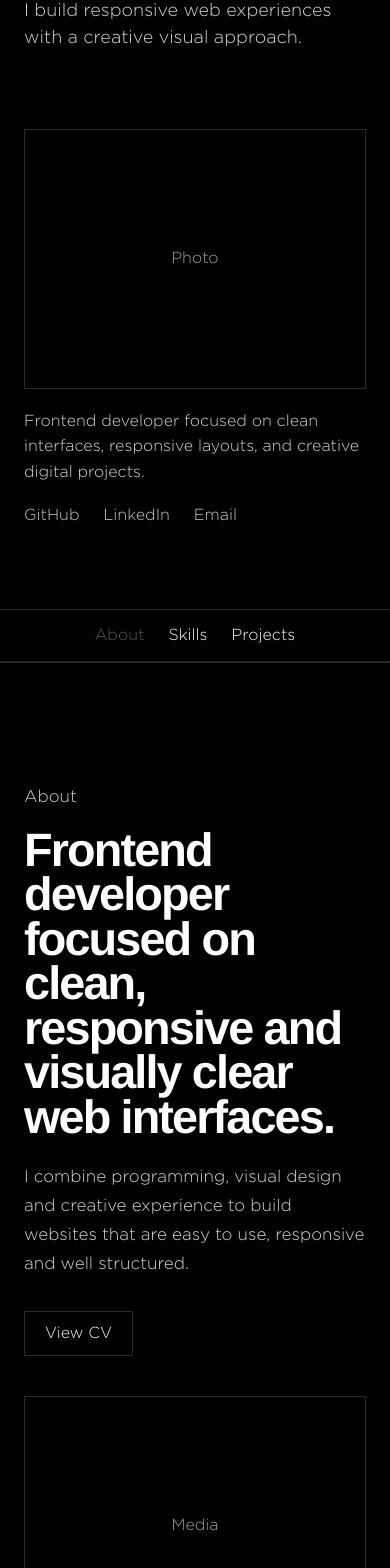
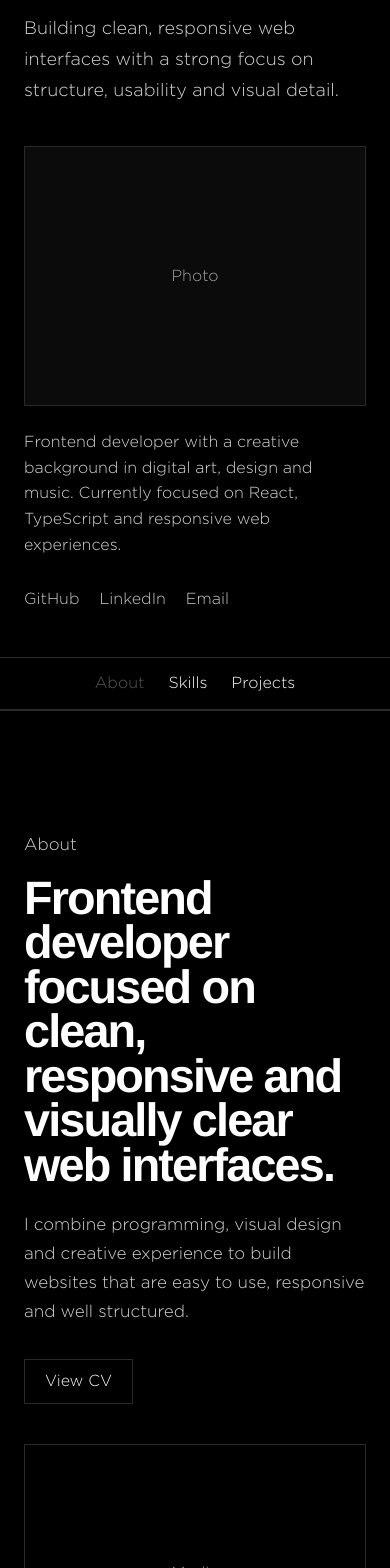
Before and after one commit to OscarAlmaraz350/developer-portfolio, a React (Vite) app: page / in a window 390 px wide. Shown: the part 235-1803 px from the top of the page. Built offline with nearby package versions, Linux system fonts and the light colour scheme.

Commit message:
Refine hero content and layout

```diff
--- a/src/App.tsx
+++ b/src/App.tsx
@@ -4,21 +4,32 @@ import About from "./components/About";
 import Skills from "./components/Skills";
 import Projects from "./components/Projects";
 import Footer from "./components/Footer";
-import PageControls from './components/PageControls'
+import PageControls from "./components/PageControls";
+import RevealOnScroll from "./components/RevealOnScroll";
 
 function App() {
   return (
     <>
       <Hero />
+
       <Navbar />
+
       <main>
-        <About />
-        <Skills />
-        <Projects />
-        <PageControls/>
+        <RevealOnScroll>
+          <About />
+        </RevealOnScroll>
+
+        <RevealOnScroll>
+          <Skills />
+        </RevealOnScroll>
+
+        <RevealOnScroll>
+          <Projects />
+        </RevealOnScroll>
       </main>
 
       <Footer />
+      <PageControls />
     </>
   );
 }
--- a/src/components/Hero.tsx
+++ b/src/components/Hero.tsx
@@ -10,9 +10,12 @@ function Hero() {
 
         <div className="hero-content">
           <div className="hero-main">
+
             <h1>Oscar Almaraz</h1>
+
             <p className="hero-description">
-              I build responsive web experiences with a creative visual approach.
+              Building clean, responsive web interfaces with a strong focus on
+              structure, usability and visual detail.
             </p>
           </div>
 
@@ -20,8 +23,9 @@ function Hero() {
             <div className="hero-photo">Photo</div>
 
             <p>
-              Frontend developer focused on clean interfaces, responsive layouts,
-              and creative digital projects.
+              Frontend developer with a creative background in digital art,
+              design and music. Currently focused on React, TypeScript and
+              responsive web experiences.
             </p>
 
             <div className="hero-links">
@@ -33,7 +37,7 @@ function Hero() {
         </div>
       </div>
     </section>
-  )
+  );
 }
 
-export default Hero
+export default Hero;
--- /dev/null
+++ b/src/components/RevealOnScroll.tsx
@@ -0,0 +1,46 @@
+import { useEffect, useRef, useState } from 'react'
+import type { ReactNode } from 'react'
+
+type RevealOnScrollProps = {
+  children: ReactNode
+}
+
+function RevealOnScroll({ children }: RevealOnScrollProps) {
+  const elementRef = useRef<HTMLDivElement | null>(null)
+  const [isVisible, setIsVisible] = useState(false)
+
+  useEffect(() => {
+    const element = elementRef.current
+
+    if (!element) return
+
+    const observer = new IntersectionObserver(
+      ([entry]) => {
+        if (entry.isIntersecting) {
+          setIsVisible(true)
+          observer.unobserve(element)
+        }
+      },
+      {
+        threshold: 0.2,
+      },
+    )
+
+    observer.observe(element)
+
+    return () => {
+      observer.unobserve(element)
+    }
+  }, [])
+
+  return (
+    <div
+      ref={elementRef}
+      className={isVisible ? 'reveal reveal-visible' : 'reveal'}
+    >
+      {children}
+    </div>
+  )
+}
+
+export default RevealOnScroll
--- a/src/index.css
+++ b/src/index.css
@@ -65,17 +65,18 @@ button {
 
 .hero-inner {
   min-height: 100vh;
-  padding-block: 32px;
+  padding-block: 32px 48px;
   display: flex;
   flex-direction: column;
-  gap: 48px;
+  gap: 64px;
 }
 
 .hero-nav,
 .hero-links {
   display: flex;
-  gap: 24px;
+  gap: 20px;
   flex-wrap: wrap;
+  margin-top: 8px;
 }
 
 .hero-nav a,
@@ -96,15 +97,17 @@ button {
 
 .hero-content {
   display: grid;
-  grid-template-columns: minmax(0, 7fr) minmax(280px, 3fr);
-  gap: 48px;
+  grid-template-columns: minmax(0, 7fr) minmax(320px, 3fr);
+  gap: 72px;
   align-items: center;
   flex: 1;
 }
 
 .hero-main h1 {
-  font-size: clamp(48px, 10vw, 140px);
-  line-height: 0.9;
+  max-width: 7ch;
+  font-size: clamp(56px, 10vw, 148px);
+  line-height: 0.88;
+  letter-spacing: -0.06em;
 }
 
 .hero-label {
@@ -113,17 +116,17 @@ button {
 }
 
 .hero-description {
-  max-width: 520px;
-  margin-top: 24px;
-  font-size: 20px;
-  line-height: 1.5;
+  max-width: 560px;
+  margin-top: 32px;
+  font-size: 21px;
+  line-height: 1.7;
   color: var(--color-soft);
 }
 
 .hero-profile {
   display: flex;
   flex-direction: column;
-  gap: 20px;
+  gap: 24px;
 }
 
 .hero-profile p {
@@ -132,8 +135,9 @@ button {
 }
 
 .hero-photo {
-  height: 320px;
+  height: 360px;
   border: 1px solid var(--color-border);
+  background: var(--color-surface);
   display: grid;
   place-items: center;
   color: var(--color-muted);
@@ -514,3 +518,76 @@ main section {
     align-items: flex-start;
   }
 }
+/*ANIMATIONS*/
+.hero-nav a,
+.hero-links a,
+.footer-links a,
+.project-links a,
+.nav-link {
+  position: relative;
+}
+
+.hero-nav a::after,
+.hero-links a::after,
+.footer-links a::after,
+.project-links a::after,
+.nav-link::after {
+  content: "";
+  position: absolute;
+  left: 0;
+  bottom: -4px;
+  width: 100%;
+  height: 1px;
+  background: currentColor;
+  transform: scaleX(0);
+  transform-origin: right;
+  transition: transform var(--transition-fast);
+}
+
+.hero-nav a:hover::after,
+.hero-links a:hover::after,
+.footer-links a:hover::after,
+.project-links a:hover::after,
+.nav-link:hover::after {
+  transform: scaleX(1);
+  transform-origin: left;
+}
+
+.project-card {
+  transition:
+    transform var(--transition-fast),
+    border-color var(--transition-fast);
+}
+
+.project-card:hover {
+  transform: translateY(-4px);
+}
+
+.skill-items span,
+.project-stack span,
+.cv-link,
+.page-controls button {
+  transition:
+    background var(--transition-fast),
+    border-color var(--transition-fast),
+    color var(--transition-fast);
+}
+
+.skill-items span:hover,
+.project-stack span:hover {
+  background: var(--color-surface-hover);
+  border-color: var(--color-soft);
+}
+
+.reveal {
+  opacity: 0;
+  transform: translateY(32px);
+  transition:
+    opacity 600ms ease,
+    transform 600ms ease;
+}
+
+.reveal-visible {
+  opacity: 1;
+  transform: translateY(0);
+}
```
